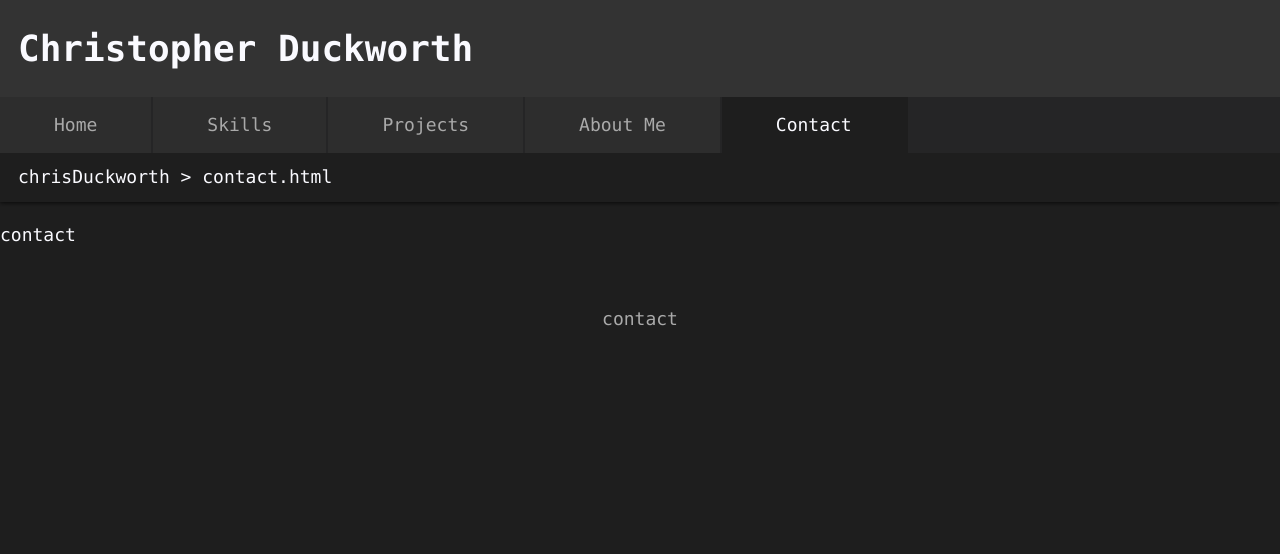
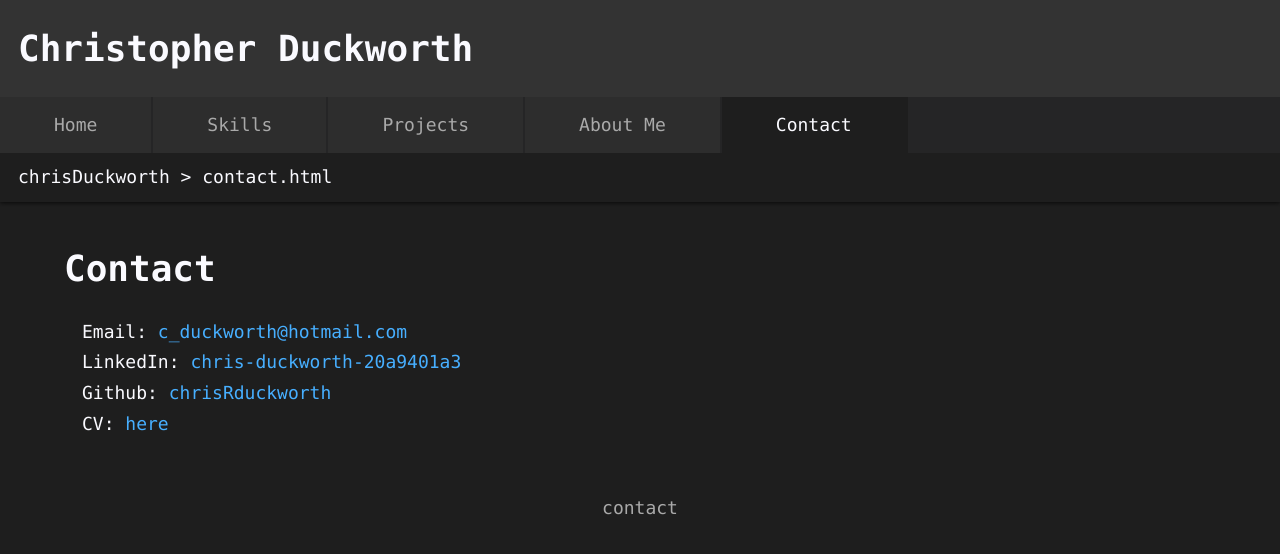
Before and after one commit to chrisRduckworth/chrisRduckworth.github.io, a React (Vite) app: page /contact in a window 1280 px wide. Shown: the top 554 px of the page. Built offline with nearby package versions, Linux system fonts and the light colour scheme.

Commit message:
add contact page

```diff
--- a/src/components/Contact.jsx
+++ b/src/components/Contact.jsx
@@ -1,5 +1,6 @@
 import { useContext, useEffect } from "react";
 import { HeaderContext } from "../contexts/HeaderContext";
+import "../styles/Contact.css"
 
 function Contact() {
   const { setHeader } = useContext(HeaderContext);
@@ -9,7 +10,15 @@ function Contact() {
       return { tab: "Contact", url: "chrisDuckworth > contact.html" };
     });
   }, []);
-  return <p>contact</p>;
+  return <main>
+    <h1>Contact</h1>
+    <ul className="contactList">
+      <li>Email: <a href="mailto:c_duckworth@hotmail.com" target="_blank">c_duckworth@hotmail.com</a></li>
+      <li>LinkedIn: <a href="https://www.linkedin.com/in/chris-duckworth-20a9401a3/" target="_blank">chris-duckworth-20a9401a3</a></li>
+      <li>Github: <a href="https://github.com/chrisRduckworth" target="_blank">chrisRduckworth</a></li>
+      <li>CV: <a href="https://docdro.id/JTFoNcM" target="_blank">here</a></li>
+    </ul>
+  </main>
 }
 
 export default Contact;
--- a/src/styles/Contact.css
+++ b/src/styles/Contact.css
@@ -0,0 +1,4 @@
+.contactList {
+  list-style: none;
+  margin-left: 1em;
+}
```
